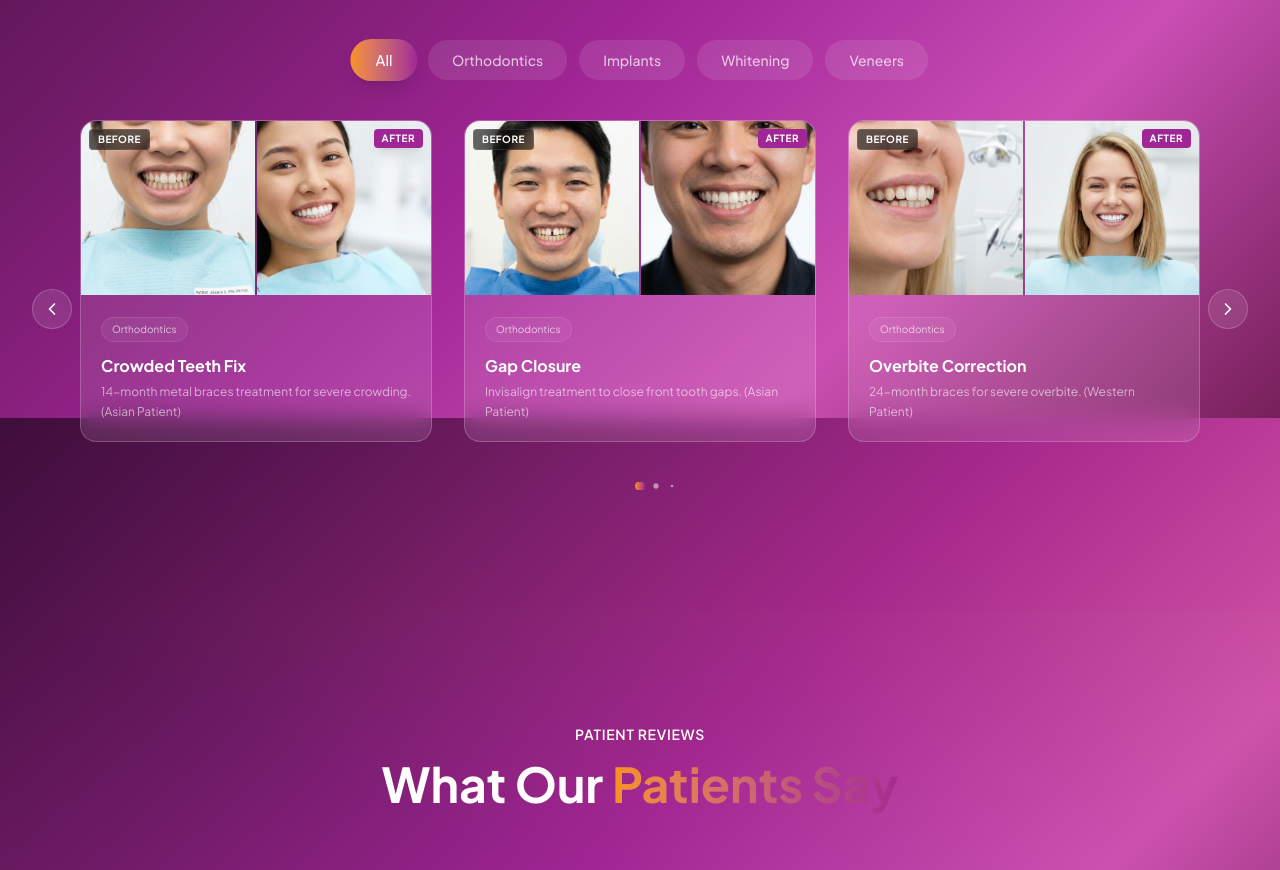
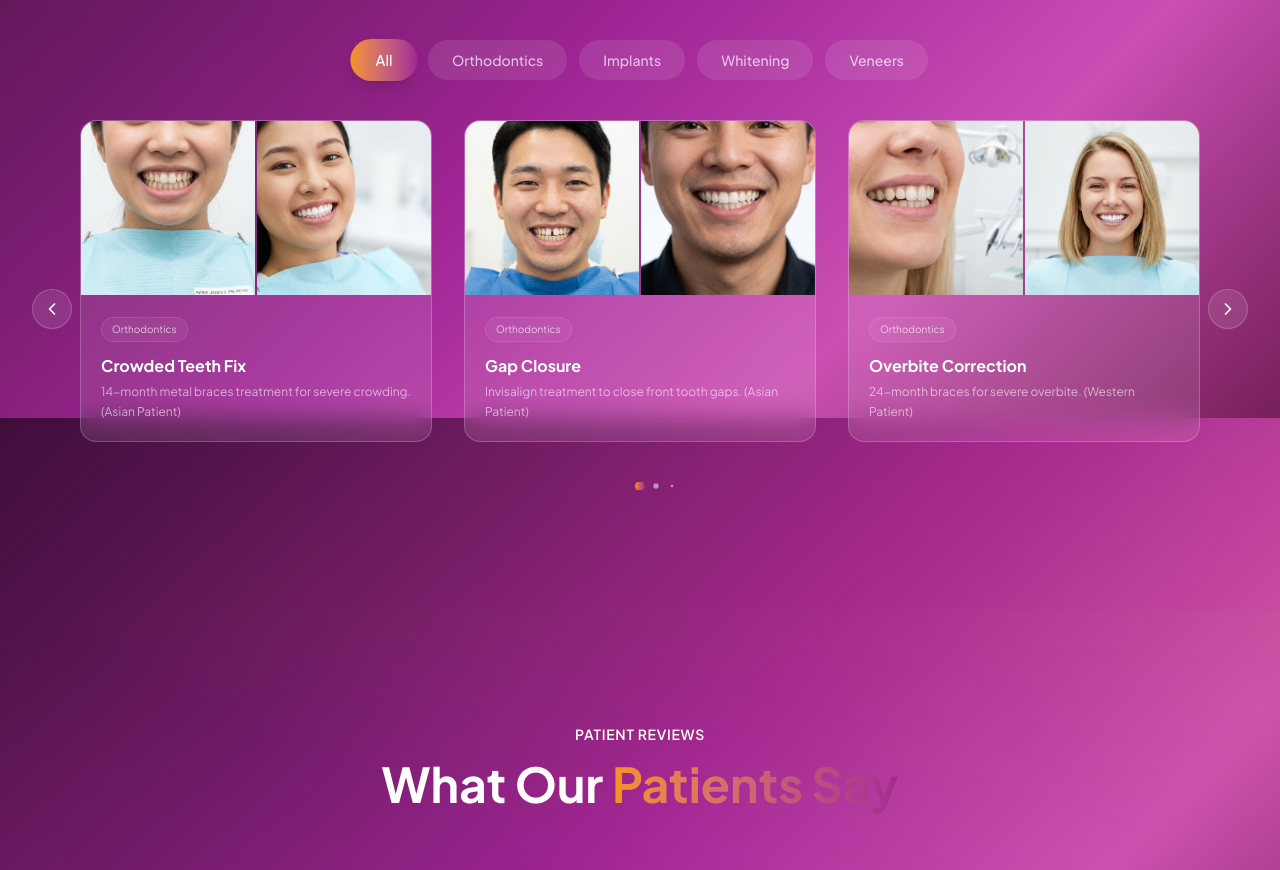
Before and after one commit to jayzzjay98-stack/clinic, a Next.js app: page / in a window 1280 px wide. Shown: the part 3582-4452 px from the top of the page. Built offline with nearby package versions, Linux system fonts and the light colour scheme.

Commit message:
style: Remove Before/After labels from case gallery images

```diff
--- a/src/components/CaseGallerySection.tsx
+++ b/src/components/CaseGallerySection.tsx
@@ -247,9 +247,6 @@ export default function CaseGallerySection() {
                                                 className="object-cover"
                                                 quality={80}
                                             />
-                                            <div className="absolute top-2 left-2 px-2 py-0.5 bg-black/60 backdrop-blur-sm rounded text-[10px] font-bold text-white uppercase tracking-wider border border-white/10">
-                                                Before
-                                            </div>
                                         </div>
 
                                         {/* After Image */}
@@ -262,9 +259,6 @@ export default function CaseGallerySection() {
                                                 className="object-cover"
                                                 quality={80}
                                             />
-                                            <div className="absolute top-2 right-2 px-2 py-0.5 bg-[#a02595] backdrop-blur-sm rounded text-[10px] font-bold text-white uppercase tracking-wider shadow-lg">
-                                                After
-                                            </div>
                                         </div>
                                     </div>
 
```
